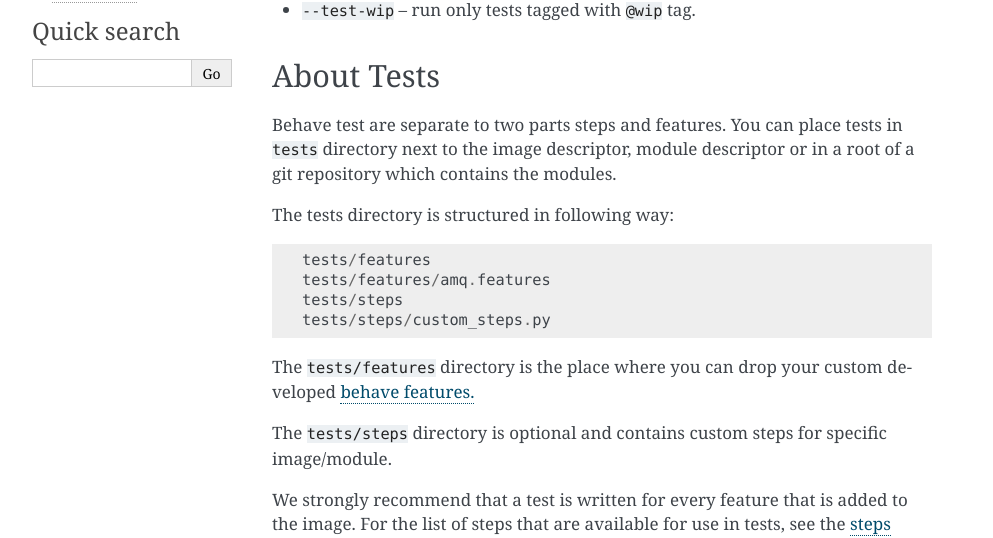
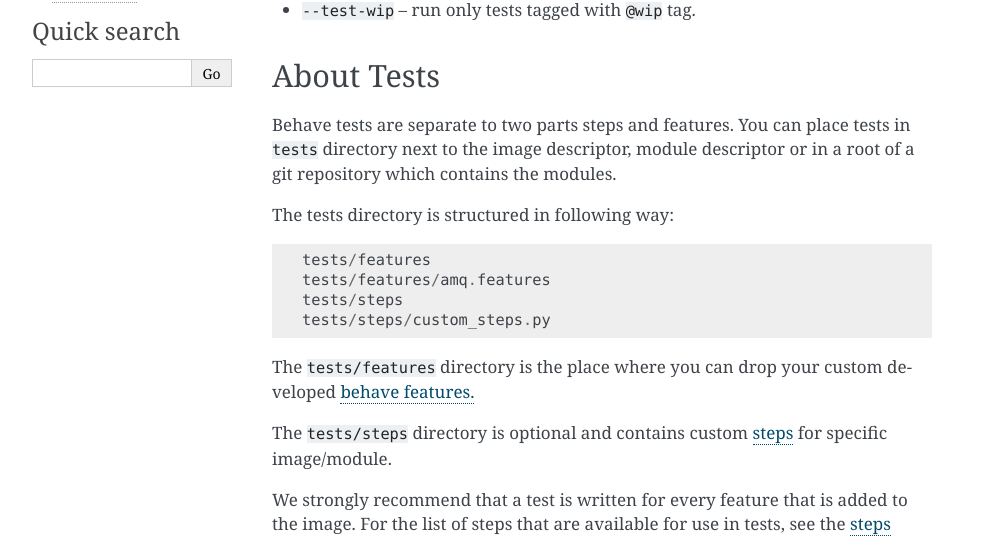
Before and after one commit to cekit/cekit, a Sphinx documentation site: the page built from docs/test.rst, in a window 1280 px wide. Shown: the part 302-840 px from the top of the page, without its empty margins (148-1141 px from the left). Built offline with Sphinx 7.4.7, drawn with Linux system fonts in a browser that asks for light colours.

Commit message:
added link to behave steps

```diff
--- a/docs/test.rst
+++ b/docs/test.rst
@@ -15,7 +15,7 @@ Image can be tested by running:
 
 About Tests
 -----------
-Behave test are separate to two parts steps and features. You can place tests in ``tests`` directory next
+Behave tests are separate to two parts steps and features. You can place tests in ``tests`` directory next
 to the image descriptor, module descriptor or in a root of a git repository which contains the modules.
 
 The tests directory is structured in following way:
@@ -30,7 +30,7 @@ The tests directory is structured in following way:
 
 The ``tests/features`` directory is the place where you can drop your custom developed `behave features. <https://pythonhosted.org/behave/gherkin.html>`_
 
-The ``tests/steps`` directory is optional and contains custom steps for specific image/module.
+The ``tests/steps`` directory is optional and contains custom `steps <https://pythonhosted.org/behave/tutorial.html#python-step-implementations>`_ for specific image/module.
 
 We strongly recommend that a test is written for every feature that is added to the image.
 For the list of steps that are available for use in tests, see the `steps repository <https://github.com/jboss-openshift/concreate-test-steps>`_.
```
